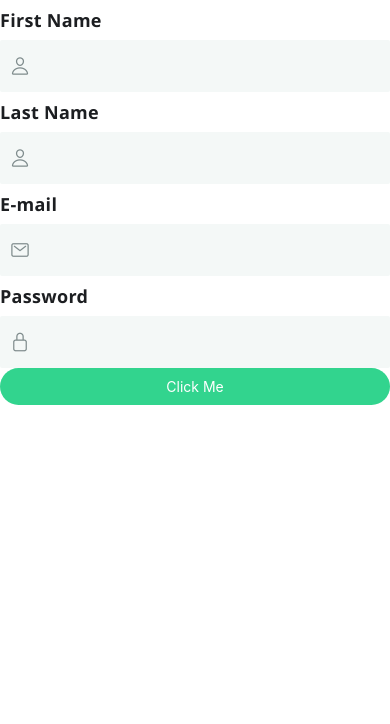
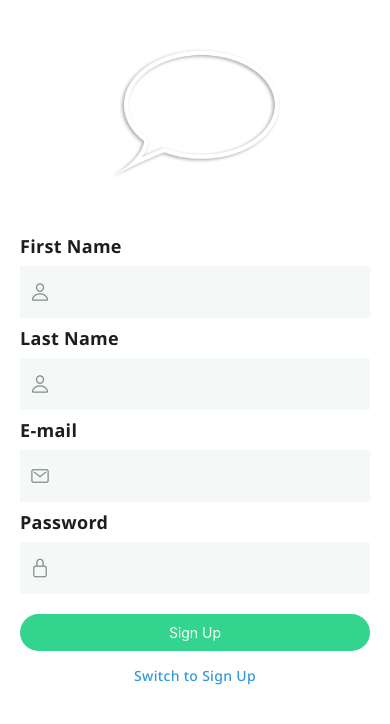
Before and after one commit to daniel-maxwell/uMessage, a React Native app: screen / in a window 390 px wide. Shown: the top 724 px of the page. Built offline with nearby package versions, Linux system fonts and the light colour scheme.

Commit message:
Implemented Sign Up / Log In screens (without any functionality yet)

```diff
--- a/components/PageContainer.js
+++ b/components/PageContainer.js
@@ -1,11 +1,16 @@
-import { View, StyleSheet, SafeAreaView } from 'react-native';
+// Library Imports
+import { View, StyleSheet} from 'react-native';
 
+// Page Container Component
 const PageContainer = props => {
-  return <View>
-    {props.children}
-  </View>
+  return (
+    <View style={styles.container}>
+      {props.children}
+    </View>
+  );
 };
 
+// Styles
 const styles = StyleSheet.create({
   container: {
     flex: 1,
--- /dev/null
+++ b/components/SignIn.js
@@ -0,0 +1,38 @@
+// Library Imports
+import React from 'react';
+import { Ionicons } from '@expo/vector-icons';
+
+// Local Imports
+import Input from '../components/input';
+import colours from '../constants/colours';
+import SubmitFormButton from '../components/SubmitFormButton';
+
+// Sign In Form Component
+const SignIn = () => {
+  return (
+    <>
+      <Input /* E-mail field */
+        label="E-mail"
+        icon="mail-outline"
+        iconPack={Ionicons}
+        iconSize={20}
+        iconColor={colours.blue}
+      />
+      <Input /* Password field */
+        label="Password"
+        icon="lock-closed-outline"
+        iconPack={Ionicons}
+        iconSize={20}
+        iconColor={colours.blue}
+      />
+      <SubmitFormButton /* Submit */
+        title="Sign In"
+        style={{ marginTop: 20 }}
+        onPress={() => console.log("Sign In")}
+        disabled={false}
+      />
+    </>
+  );
+};
+
+export default SignIn;
--- /dev/null
+++ b/components/SignUp.js
@@ -0,0 +1,52 @@
+// Library Imports
+import React from 'react';
+import { Ionicons } from '@expo/vector-icons';
+
+// Local Imports
+import Input from './input';
+import colours from '../constants/colours';
+import SubmitFormButton from './SubmitFormButton';
+
+// Sign Up Form Component
+const SignUp = (props) => {
+  return (
+    <>
+      <Input /* First Name field */
+        label="First Name"
+        icon="person-outline"
+        iconPack={Ionicons}
+        iconSize={20}
+        iconColor={colours.blue}
+      />
+      <Input /* Last Name field */
+        label="Last Name"
+        icon="person-outline"
+        iconPack={Ionicons}
+        iconSize={20}
+        iconColor={colours.blue}
+      />
+      <Input /* E-mail field */
+        label="E-mail"
+        icon="mail-outline"
+        iconPack={Ionicons}
+        iconSize={20}
+        iconColor={colours.blue}
+      />
+      <Input /* Password field */
+        label="Password"
+        icon="lock-closed-outline"
+        iconPack={Ionicons}
+        iconSize={20}
+        iconColor={colours.blue}
+      />
+      <SubmitFormButton /* Submit */
+        title="Sign Up"
+        style={{ marginTop: 20 }}
+        onPress={() => console.log("Sign Up")}
+        disabled={false}
+      />
+    </>
+  );
+};
+
+export default SignUp;
--- a/components/SubmitFormButton.js
+++ b/components/SubmitFormButton.js
@@ -9,11 +9,17 @@ const SubmitForm = (props) => {
   const bgColor = props.disabled ? disabledColour : enabledColour;
 
   return (
-    <TouchableOpacity style={{...styles.button, ...{ backgroundColor: bgColor}}}>
-      <Text
-        style={{color: props.disabled ? colours.grey : 'white'}}>
-          Click Me
-      </Text>
+    <TouchableOpacity
+      style={{
+        ...styles.button,
+        ...props.style,
+        ...{ backgroundColor: bgColor}
+      }}
+      onPress={props.disabled ? () => {} : props.onPress}>
+        <Text
+          style={{color: props.disabled ? colours.grey : 'white'}}>
+            { props.title }
+        </Text>
     </TouchableOpacity>
   )
 }
--- a/navigation/Navigator.js
+++ b/navigation/Navigator.js
@@ -5,7 +5,7 @@ import { StyleSheet } from 'react-native';
 
 // Local imports
 import HomeNavigator from './HomeNavigator';
-import Login from '../screens/Login';
+import SignUp from '../screens/Auth';
 
 const Navigator = (props) => {
 
@@ -14,7 +14,7 @@ const Navigator = (props) => {
   return (
     <NavigationContainer>
       { isLoggedIn && <HomeNavigator /> }
-      { !isLoggedIn && <Login /> }
+      { !isLoggedIn && <SignUp /> }
     </NavigationContainer>
   );
 }
--- a/package.json
+++ b/package.json
@@ -10,6 +10,7 @@
   },
   "dependencies": {
     "@expo/metro-runtime": "~3.1.3",
+    "@expo/vector-icons": "^14.0.0",
     "@react-navigation/bottom-tabs": "^6.5.14",
     "@react-navigation/native": "^6.1.12",
     "@react-navigation/stack": "^6.3.23",
@@ -23,7 +24,7 @@
     "react-native-safe-area-context": "4.8.2",
     "react-native-screens": "~3.29.0",
     "react-native-web": "~0.19.6",
-    "@expo/vector-icons": "^14.0.0"
+    "validate.js": "^0.13.1"
   },
   "devDependencies": {
     "@babel/core": "^7.20.0"
--- /dev/null
+++ b/screens/Auth.js
@@ -0,0 +1,88 @@
+// Library Imports
+import React, { useState } from "react";
+import {
+  View,
+  Text,
+  StyleSheet,
+  TouchableOpacity,
+  Image,
+  ScrollView,
+  KeyboardAvoidingView,
+  Platform,
+} from "react-native";
+import { SafeAreaView } from "react-native-safe-area-context";
+
+// Local Imports
+import PageContainer from "../components/PageContainer";
+import logo from "../assets/images/logo.png";
+import SignUp from "../components/SignUp";
+import SignIn from "../components/SignIn";
+import colours from "../constants/colours";
+
+// Login / Authentication Screen
+const Auth = (props) => {
+  /* State to manage whether the user is signing up or signing in */
+  const [isSignedUp, setIsSignedUp] = useState(false);
+
+  return (
+    <SafeAreaView style={{ flex: 1 }}>
+      <PageContainer>
+        <ScrollView /* Scroll View for smaller screens */>
+          <KeyboardAvoidingView /* Keyboard Avoiding View for smaller screens */
+            behaviour={Platform.OS === "ios" ? "height" : undefined}
+            keyboardVerticalOffset={100}
+            style={styles.keyboardAvoidingView}
+          >
+            <View style={styles.imageContainer}>
+              <Image
+                /* Header Logo Image */
+                source={logo}
+                style={styles.image}
+              />
+            </View>
+            {
+              /* Conditional rendering of sign in / sign up forms */
+              isSignedUp ? <SignIn /> : <SignUp />
+            }
+            <TouchableOpacity /* Change form link */
+              onPress={() => setIsSignedUp(!isSignedUp)}
+              style={styles.changeFormContainer}
+            >
+              <Text style={styles.changeFormLink}>
+                {`Switch to ${isSignedUp ? "Sign In" : "Sign Up"}`}
+              </Text>
+            </TouchableOpacity>
+          </KeyboardAvoidingView>
+        </ScrollView>
+      </PageContainer>
+    </SafeAreaView>
+  );
+};
+
+// Styles
+const styles = StyleSheet.create({
+  changeFormContainer: {
+    justifyContent: "center",
+    marginVertical: 15,
+    alignItems: "center",
+  },
+  changeFormLink: {
+    color: colours.blue,
+    fontFamily: "medium",
+    letterSpacing: 0.3,
+  },
+  imageContainer: {
+    alignItems: "center",
+    justifyContent: "center",
+  },
+  image: {
+    width: "50%",
+    resizeMode: "contain",
+  },
+  keyboardAvoidingView: {
+    flex: 1,
+    justifyContent: "center",
+  },
+});
+
+export default Auth;
--- a/screens/Login.js
+++ /dev/null
@@ -1,59 +0,0 @@
-// Library Imports
-import React from 'react';
-import { View, Text, StyleSheet, SafeAreaView } from 'react-native';
-import { Ionicons } from '@expo/vector-icons';
-import { SafeAreaProvider } from 'react-native-safe-area-context';
-
-// Local Imports
-import PageContainer from '../components/PageContainer';
-import Input from '../components/input';
-import colours from '../constants/colours';
-import SubmitFormButton from '../components/SubmitFormButton';
-
-// Login / Authentication Screen
-const Login = (props) => {
-  return (
-    <SafeAreaView style={{ flex: 1 }}>
-      <PageContainer>
-        <Input /* First Name field */
-          label="First Name"
-          icon="person-outline"
-          iconPack={Ionicons}
-          iconSize={20}
-          iconColor={colours.blue}
-        />
-        <Input /* Last Name field */
-          label="Last Name"
-          icon="person-outline"
-          iconPack={Ionicons}
-          iconSize={20}
-          iconColor={colours.blue}
-        />
-        <Input /* E-mail field */
-          label="E-mail"
-          icon="mail-outline"
-          iconPack={Ionicons}
-          iconSize={20}
-          iconColor={colours.blue}
-        />
-        <Input /* Password field */
-          label="Password"
-          icon="lock-closed-outline"
-          iconPack={Ionicons}
-          iconSize={20}
-          iconColor={colours.blue}
-        />
-        <SubmitFormButton /* Submit */
-          title="Sign Up"
-          onPress={() => console.log("Sign Up")}
-          disabled={false}
-        />
-      </PageContainer>
-    </SafeAreaView>
-  )
-};
-
-const styles = StyleSheet.create({
-});
-
-export default Login;
```
Also changed, not shown: assets/images/logo.png (added), 1 other file (tests, documents, lock files or other folders).
